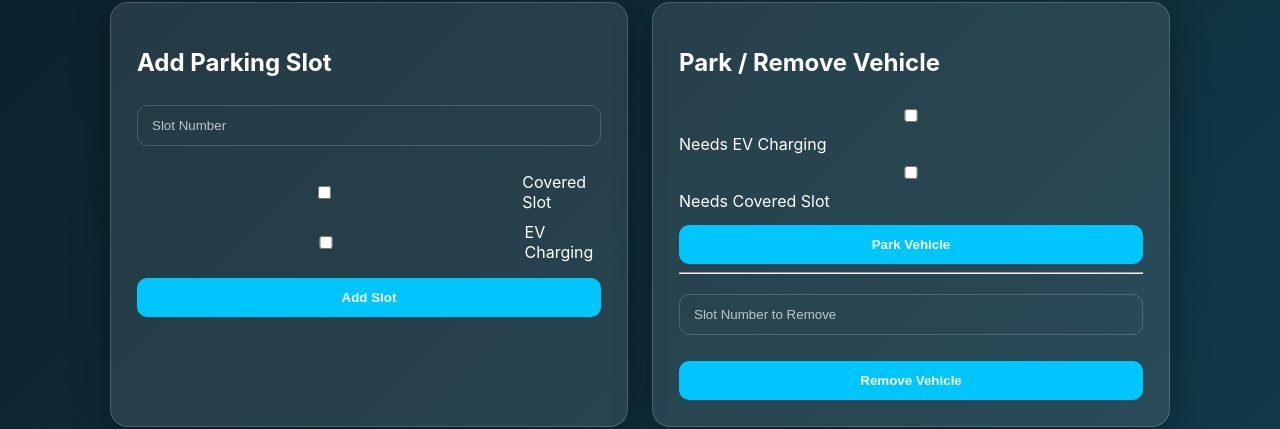
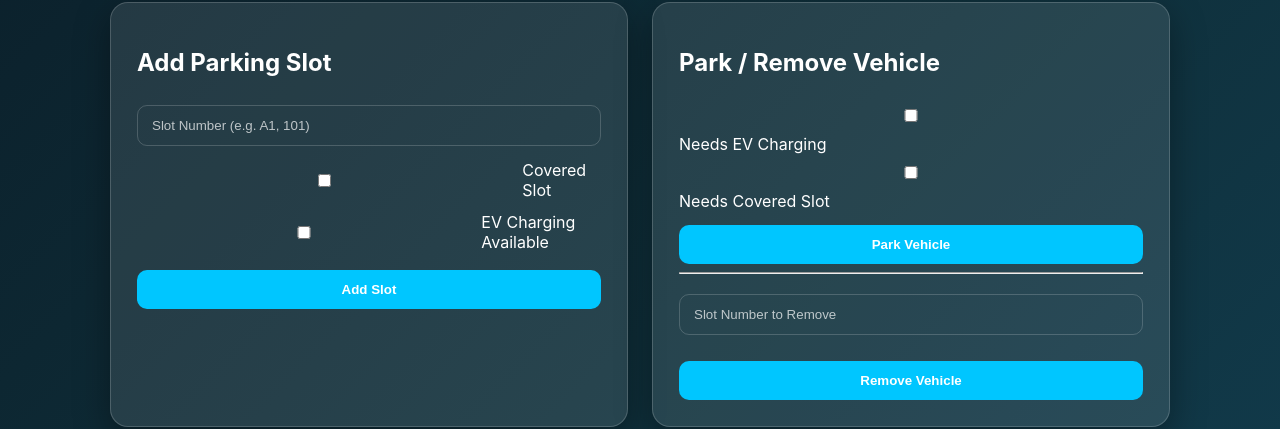
Before and after one commit to Nigam11/parking-smart-system, a React (Create React App) app in the folder parking-slot-app/: page / in a window 1280 px wide. Shown: the part 208-637 px from the top of the page. Built offline with nearby package versions, Linux system fonts and the light colour scheme; no server answers.

Commit message:
Fix Add Parking Slot UI

```diff
--- a/parking-slot-app/src/components/AddSlot.jsx
+++ b/parking-slot-app/src/components/AddSlot.jsx
@@ -16,7 +16,7 @@ function AddSlot({ api, refresh, setMessage, notify }) {
       method: "POST",
       headers: { "Content-Type": "application/json" },
       body: JSON.stringify({
-        slotNo: Number(slotNo),
+        slotNo,
         isCovered,
         isEVCharging,
       }),
@@ -36,15 +36,17 @@ function AddSlot({ api, refresh, setMessage, notify }) {
     <div className="card">
       <h2 style={{ marginBottom: "16px" }}>Add Parking Slot</h2>
 
+      {/* Slot number */}
       <input
-        type="number"
-        placeholder="Slot Number"
+        type="text"
+        placeholder="Slot Number (e.g. A1, 101)"
         value={slotNo}
         onChange={(e) => setSlotNo(e.target.value)}
+        style={{ marginBottom: "14px" }}
       />
 
-      {/* ✅ FIXED CHECKBOX LAYOUT */}
-      <div style={{ marginTop: "14px", display: "flex", flexDirection: "column", gap: "10px" }}>
+      {/* Checkboxes */}
+      <div style={{ display: "flex", flexDirection: "column", gap: "12px" }}>
         <label style={{ display: "flex", alignItems: "center", gap: "10px" }}>
           <input
             type="checkbox"
@@ -60,11 +62,16 @@ function AddSlot({ api, refresh, setMessage, notify }) {
             checked={isEVCharging}
             onChange={() => setIsEVCharging(!isEVCharging)}
           />
-          <span>EV Charging</span>
+          <span>EV Charging Available</span>
         </label>
       </div>
 
-      <button style={{ marginTop: "16px" }} onClick={addSlot}>
+      {/* Button */}
+      <button
+        style={{ marginTop: "18px", width: "100%" }}
+        onClick={addSlot}
+        disabled={!slotNo}
+      >
         Add Slot
       </button>
     </div>
```
